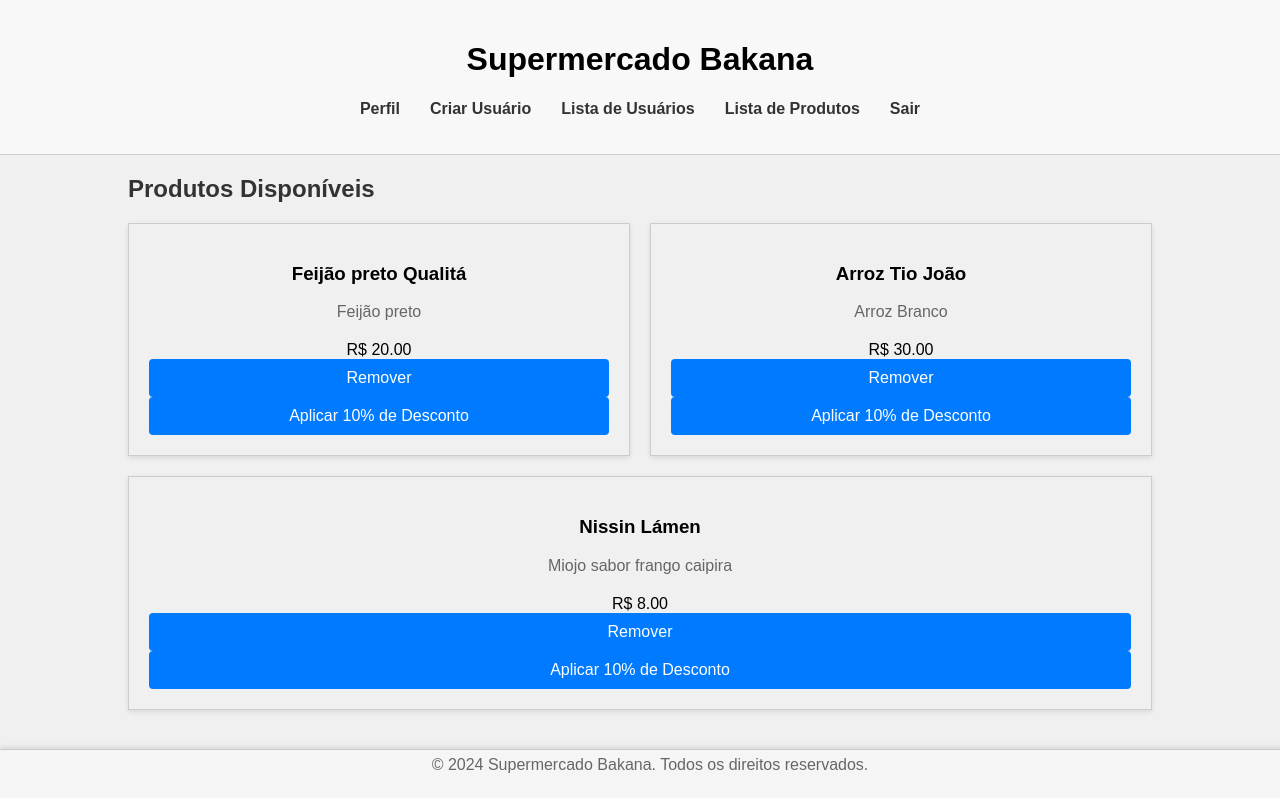
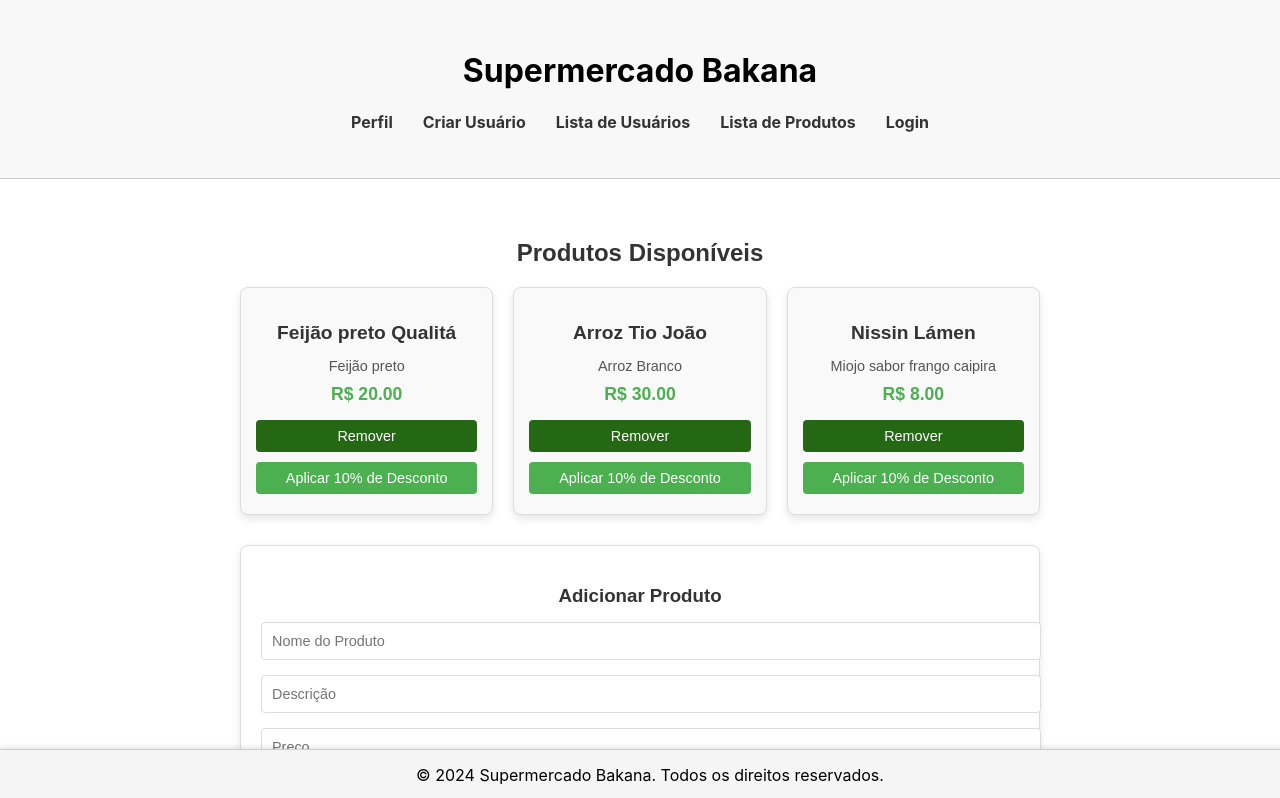
Before and after one commit to AdevalNetoC/Mercado-em-Rest, a React (Create React App) app in the folder supermercado/: page /produtos in a window 1280 px wide. Shown: the top 798 px of the page. Built offline with nearby package versions, Linux system fonts and the light colour scheme.

Commit message:
correcao do visual das paginas

```diff
--- a/supermercado/src/Pagina principal/App.jsx
+++ b/supermercado/src/Pagina principal/App.jsx
@@ -26,7 +26,7 @@ const App = () => {
                             <li><Link to="/user-list">Lista de Usuários</Link></li>
                             <li><Link to="/produtos">Lista de Produtos</Link></li>
                             <li>
-                                <Link to="/login" onClick={handleLogout}>Sair</Link>
+                                <Link to="/login" onClick={handleLogout}>Login</Link>
                             </li>
                         </ul>
                     </nav>
--- a/supermercado/src/Pagina principal/ListaProdutos.css
+++ b/supermercado/src/Pagina principal/ListaProdutos.css
@@ -1,39 +1,115 @@
 /* ListaProdutos.css */
+
 .container {
-    display: flex;
-    flex-direction: column;
-    min-height: 100vh; /* Ensures the container takes at least the full height of the viewport */
+    max-width: 800px;
+    margin: 0 auto;
+    padding: 20px;
+    font-family: Arial, sans-serif;
+}
+
+h2, h3 {
+    text-align: center;
+    color: #333;
 }
 
 .produto-grid {
-    display: flex;
-    flex-wrap: wrap;
+    display: grid;
+    grid-template-columns: repeat(auto-fill, minmax(200px, 1fr));
     gap: 20px;
+    margin-top: 20px;
 }
 
 .produto-card {
-    border: 1px solid #ccc;
-    padding: 20px;
+    border: 1px solid #ddd;
+    border-radius: 8px;
+    padding: 15px;
     text-align: center;
-    flex: 1 1 calc(33.333% - 20px); /* Ajusta o tamanho do card para 3 por linha */
-    box-shadow: 0 2px 5px rgba(0, 0, 0, 0.1);
+    box-shadow: 0px 4px 8px rgba(0, 0, 0, 0.1);
+    background-color: #f9f9f9;
 }
 
+.produto-card h3 {
+    font-size: 1.2em;
+    margin-bottom: 10px;
+    color: #333;
+}
+
+.produto-card p {
+    font-size: 0.9em;
+    color: #555;
+    margin-bottom: 10px;
+}
+
+.produto-card span {
+    display: block;
+    font-size: 1.1em;
+    font-weight: bold;
+    color: #4CAF50;
+    margin-bottom: 10px;
+}
+
+.produto-card button {
+    width: 100%; /* Define a largura dos botões para 100% do contêiner */
+    margin: 5px 0; /* Ajusta o espaçamento vertical */
+    padding: 8px 0;
+    font-size: 0.9em;
+    border: none;
+    border-radius: 4px;
+    cursor: pointer;
+}
+
+.produto-card button:first-of-type {
+    background-color: #246814;
+    color: white;
+}
+
+.produto-card button:last-of-type {
+    background-color: #4CAF50;
+    color: white;
+}
+
+.produto-card button:hover {
+    opacity: 0.9;
+}
+
+
+/* Estilo do formulário de adição de produto */
 .add-produto-form {
-    margin-top: 20px;
+    margin-top: 30px;
+    padding: 20px;
+    border: 1px solid #ddd;
+    border-radius: 8px;
+    background-color: #fff;
+    box-shadow: 0px 4px 8px rgba(0, 0, 0, 0.1);
+}
+
+.add-produto-form h3 {
+    margin-bottom: 15px;
+    color: #333;
 }
 
 .add-produto-form input {
     display: block;
-    margin: 10px 0;
-    padding: 8px;
     width: 100%;
+    padding: 10px;
+    margin-bottom: 15px;
+    border: 1px solid #ddd;
+    border-radius: 4px;
+    font-size: 0.9em;
 }
 
 .add-produto-form button {
+    display: block;
+    width: 100%;
     padding: 10px;
+    font-size: 1em;
+    color: white;
     background-color: #4CAF50;
-    color: white;
     border: none;
+    border-radius: 4px;
     cursor: pointer;
 }
+
+.add-produto-form button:hover {
+    background-color: #45a049;
+}
--- a/supermercado/src/Pagina principal/Login.css
+++ b/supermercado/src/Pagina principal/Login.css
@@ -1,74 +1,73 @@
 /* Login.css */
 
-body {
-    margin: 0;
-    padding: 0;
-    font-family: Arial, sans-serif;
-    background-color: #f0f0f0; /* Cor de fundo da página */
-}
-
 .login-page {
+    height: 100vh;
     display: flex;
     flex-direction: column;
     align-items: center;
     justify-content: center;
-    height: 100vh; /* Ocupa toda a altura da tela */
+    background-color: #f0f2f5;
+    font-family: Arial, sans-serif;
 }
 
 .logo-image {
-    margin-bottom: 20px; /* Espaço entre o logo e o formulário */
+    margin-bottom: 20px;
 }
 
 .login-logo {
-    width: 150px; /* Ajuste o tamanho do logo conforme necessário */
-    height: auto; /* Mantém a proporção da imagem */
+    width: 150px;
+    height: auto;
 }
 
 .login-container {
-    background-color: white; /* Cor de fundo do bloco de login */
-    border-radius: 8px; /* Bordas arredondadas */
-    box-shadow: 0 4px 10px rgba(0, 0, 0, 0.1); /* Sombra para dar profundidade */
-    padding: 20px; /* Espaçamento interno */
-    width: 300px; /* Largura do bloco de login */
-    text-align: center; /* Centraliza o texto */
+    width: 100%;
+    max-width: 400px;
+    padding: 20px;
+    background-color: #f9f9f9;
+    box-shadow: 0px 4px 8px rgba(0, 0, 0, 0.1);
+    border-radius: 8px;
+    text-align: center;
 }
 
-h2 {
-    margin: 0 0 20px; /* Margem inferior para espaçamento */
-    color: #333; /* Cor do texto do título */
+.login-container h2 {
+    margin-bottom: 20px;
+    color: #333;
 }
 
-input {
-    width: 100%; /* Largura total do campo de entrada */
-    padding: 10px; /* Espaçamento interno */
-    margin: 10px 0; /* Margem superior e inferior */
-    border: 1px solid #ccc; /* Borda do campo de entrada */
-    border-radius: 4px; /* Bordas arredondadas */
-    box-sizing: border-box; /* Inclui padding e border no cálculo da largura */
+.login-container form {
+    display: flex;
+    flex-direction: column;
 }
 
-button {
-    width: 100%; /* Largura total do botão */
-    padding: 10px; /* Espaçamento interno */
-    background-color: #0056b3; /* Cor de fundo do botão */
-    color: white; /* Cor do texto do botão */
-    border: none; /* Remove a borda padrão */
-    border-radius: 4px; /* Bordas arredondadas */
-    cursor: pointer; /* Muda o cursor ao passar o mouse */
-    font-size: 16px; /* Tamanho da fonte */
+.login-container input {
+    margin-bottom: 15px;
+    padding: 10px;
+    font-size: 16px;
+    border: 1px solid #ddd;
+    border-radius: 4px;
 }
 
-button:hover {
-    background-color: #0056b3; /* Cor do botão ao passar o mouse */
+.login-container button {
+    padding: 10px;
+    font-size: 16px;
+    background-color: #4CAF50;
+    color: white;
+    border: none;
+    border-radius: 5px;
+    cursor: pointer;
+}
+
+.login-container button:hover {
+    background-color: #45a049;
 }
 
 .forgot-password-link {
-    display: block; /* Faz o link ocupar toda a largura */
-    margin-top: 10px; /* Margem superior para espaçamento */
-    color: #0056b3; /* Cor do link */
-    text-decoration: none; /* Remove o sublinhado */
+    margin-top: 10px;
+    display: inline-block;
+    color: #333;
+    text-decoration: none;
 }
 
 .forgot-password-link:hover {
-    text-decoration: underline; /* Sublinha o link ao passar o mouse */
+    text-decoration: underline;
 }
--- /dev/null
+++ b/supermercado/src/Pagina principal/Profile.css
@@ -0,0 +1,48 @@
+/* Profile.css */
+
+.profile-container {
+    max-width: 600px;
+    margin: 0 auto;
+    padding: 20px;
+    background-color: #f9f9f9;
+    border-radius: 8px;
+    box-shadow: 0px 4px 8px rgba(0, 0, 0, 0.1);
+    font-family: Arial, sans-serif;
+}
+
+.profile-title {
+    text-align: center;
+    color: #333;
+    margin-bottom: 20px;
+}
+
+.profile-info {
+    margin-bottom: 20px;
+    font-size: 16px;
+    color: #555;
+}
+
+.profile-info p {
+    margin-bottom: 10px;
+}
+
+.profile-info strong {
+    color: #333;
+}
+
+.profile-edit-button {
+    display: block;
+    width: 100%;
+    padding: 10px;
+    font-size: 16px;
+    background-color: #4CAF50;
+    color: white;
+    border: none;
+    border-radius: 5px;
+    cursor: pointer;
+    margin-top: 20px;
+}
+
+.profile-edit-button:hover {
+    background-color: #45a049;
+}
--- a/supermercado/src/Pagina principal/Profile.jsx
+++ b/supermercado/src/Pagina principal/Profile.jsx
@@ -1,14 +1,15 @@
 import React from 'react';
+import './Profile.css';
 
 const Profile = () => {
     return (
-        <div className="container">
-            <h2>Página de Perfil</h2>
+        <div className="profile-container">
+            <h2 className="profile-title">Página de Perfil</h2>
             <div className="profile-info">
                 <p><strong>Nome:</strong> João da Silva</p>
                 <p><strong>Email:</strong> joao.silva@example.com</p>
                 <p><strong>Endereço:</strong> Rua das Flores, 123</p>
-                <button>Editar Perfil</button>
+                <button className="profile-edit-button">Editar Perfil</button>
             </div>
         </div>
     );
--- a/supermercado/src/Pagina principal/Recovery.css
+++ b/supermercado/src/Pagina principal/Recovery.css
@@ -1,74 +1,53 @@
-/* Recovery.css */
-
-body {
-    margin: 0;
-    padding: 0;
-    font-family: Arial, sans-serif;
-    background-color: #f0f0f0; /* Cor de fundo da página */
-}
-
 .recovery-page {
+    height: 100vh;
     display: flex;
-    flex-direction: column;
     align-items: center;
     justify-content: center;
-    height: 100vh; /* Ocupa toda a altura da tela */
+    background-color: #f0f2f5; /* Fundo opcional para dar contraste */
 }
 
 .recovery-container {
-    background-color: white; /* Cor de fundo do bloco de recuperação */
-    border-radius: 8px; /* Bordas arredondadas */
-    box-shadow: 0 4px 10px rgba(0, 0, 0, 0.1); /* Sombra para dar profundidade */
-    padding: 20px; /* Espaçamento interno */
-    width: 300px; /* Largura do bloco de recuperação */
-    text-align: center; /* Centraliza o texto */
+    width: 100%;
+    max-width: 400px;
+    padding: 20px;
+    background-color: #f9f9f9;
+    box-shadow: 0px 0px 10px rgba(0, 0, 0, 0.1);
+    border-radius: 8px;
+    text-align: center;
 }
 
-h2 {
-    margin: 0 0 20px; /* Margem inferior para espaçamento */
-    color: #333; /* Cor do texto do título */
+.recovery-container h2 {
+    margin-bottom: 15px;
 }
 
-p {
-    margin: 0 0 20px; /* Margem inferior para espaçamento */
-    color: #666; /* Cor do texto da descrição */
+.recovery-container form {
+    display: flex;
+    flex-direction: column;
 }
 
-input {
-    width: 100%; /* Largura total do campo de entrada */
-    padding: 10px; /* Espaçamento interno */
-    margin: 10px 0; /* Margem superior e inferior */
-    border: 1px solid #ccc; /* Borda do campo de entrada */
-    border-radius: 4px; /* Bordas arredondadas */
-    box-sizing: border-box; /* Inclui padding e border no cálculo da largura */
+.recovery-container input {
+    margin-bottom: 10px;
+    padding: 10px;
+    font-size: 16px;
 }
 
-button {
-    width: 100%; /* Largura total do botão */
-    padding: 10px; /* Espaçamento interno */
-    background-color: #007bff; /* Cor de fundo do botão */
-    color: white; /* Cor do texto do botão */
-    border: none; /* Remove a borda padrão */
-    border-radius: 4px; /* Bordas arredondadas */
-    cursor: pointer; /* Muda o cursor ao passar o mouse */
-    font-size: 16px; /* Tamanho da fonte */
+.recovery-container button {
+    padding: 10px;
+    font-size: 16px;
+    background-color:  #45a049;
+    color: white;
+    border: none;
+    border-radius: 5px;
+    cursor: pointer;
 }
 
-button:hover {
-    background-color: #0056b3; /* Cor do botão ao passar o mouse */
+.recovery-container .back-link {
+    margin-top: 10px;
+    display: inline-block;
+    color: #333;
+    text-decoration: none;
 }
 
-.back-link {
-    display: block; /* Faz o link ocupar toda a largura */
-    margin-top: 10px; /* Margem superior para espaçamento */
-    color: #007bff; /* Cor do link */
-    text-decoration: none; /* Remove o sublinhado */
+.recovery-container .back-link:hover {
+    text-decoration: underline;
 }
-
-.back-link:hover {
-    text-decoration: underline; /* Sublinha o link ao passar o mouse */
-}
-
-.div {
-    display: flexbox;
-}
--- a/supermercado/src/Pagina principal/Recovery.jsx
+++ b/supermercado/src/Pagina principal/Recovery.jsx
@@ -4,6 +4,7 @@ import './Recovery.css';
 
 const Recovery = () => {
     return (
+        <div className="recovery-page">
             <div className="recovery-container">
                 <h2>Recuperar Senha</h2>
                 <p>Insira seu email para receber o código de verificação</p>
@@ -13,6 +14,7 @@ const Recovery = () => {
                 </form>
                 <a href="/login" className="back-link">Voltar ao Login</a>
             </div>
+        </div>
     );
 };
 
--- a/supermercado/src/Pagina principal/style.css
+++ b/supermercado/src/Pagina principal/style.css
@@ -2,7 +2,7 @@
 
 .App {
     text-align: center;
-
+    padding: 10px;
 }
 
 header {
```
Also changed, not shown: supermercado/src/Pagina principal/CreateUser.css (added, +52 -0 lines), supermercado/src/Pagina principal/CreateUser.jsx (+16 -13 lines). Lines whose indentation alone changed are shown as unchanged.
